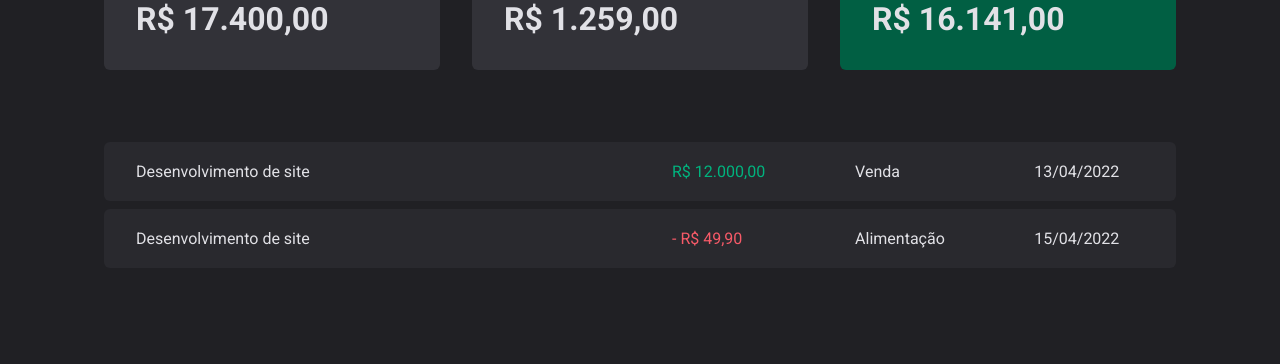
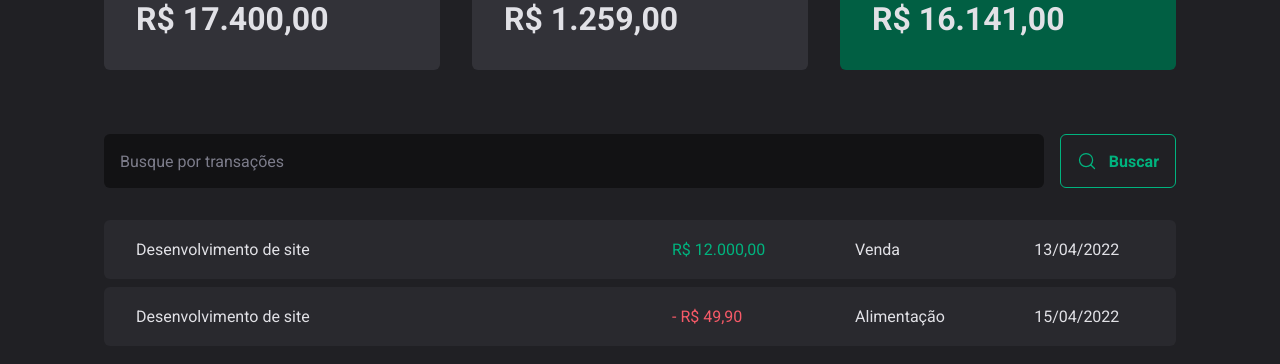
Before and after one commit to mmanaclara/dt-money, a React (Vite) app: page / in a window 1280 px wide. Shown: the top 364 px of the page. Built offline with nearby package versions, Linux system fonts and the light colour scheme.

Commit message:
create SearchForm component

```diff
--- /dev/null
+++ b/src/pages/Transactions/components/SearchForm/index.tsx
@@ -0,0 +1,18 @@
+import { MagnifyingGlass } from "phosphor-react";
+import { SearchFormContainer } from "./styles";
+
+export function SearchForm() {
+    return (
+        <SearchFormContainer>
+            <input
+                type="text"
+                placeholder="Busque por transações"
+            />
+
+        <button type="submit">
+            <MagnifyingGlass size={20} />
+            Buscar
+        </button>
+    </SearchFormContainer>
+    )
+}
--- /dev/null
+++ b/src/pages/Transactions/components/SearchForm/styles.ts
@@ -0,0 +1,40 @@
+import styled from 'styled-components'
+
+export const SearchFormContainer = styled.form`
+  display: flex;
+  gap: 1rem;
+  input {
+    flex: 1;
+    border-radius: 6px;
+    border: 0;
+    background: ${(props) => props.theme['gray-900']};
+    color: ${(props) => props.theme['gray-300']};
+    padding: 1rem;
+    &::placeholder {
+      color: ${(props) => props.theme['gray-500']};
+    }
+  }
+  button {
+    display: flex;
+    align-items: center;
+    gap: 0.75rem;
+    border: 0;
+    padding: 1rem;
+    background: transparent;
+    border: 1px solid ${(props) => props.theme['green-300']};
+    color: ${(props) => props.theme['green-300']};
+    font-weight: bold;
+    border-radius: 6px;
+    cursor: pointer;
+    &:disabled {
+      opacity: 0.6;
+      cursor: not-allowed;
+    }
+    &:not(:disabled):hover {
+      background: ${(props) => props.theme['green-500']};
+      border-color: ${(props) => props.theme['green-500']};
+      color: ${(props) => props.theme.white};
+      transition: background-color 0.2s, color 0.2s, border-color 0.2s;
+    }
+  }
+`
--- a/src/pages/Transactions/index.tsx
+++ b/src/pages/Transactions/index.tsx
@@ -1,5 +1,6 @@
 import { Header } from "../../components/Header";
 import { Summary } from "../../components/Summary";
+import { SearchForm } from "./components/SearchForm";
 import { PriceHighlight, TransactionsContainer, TransactionsTable } from "./styles";
 
 export function Transactions() {
@@ -9,6 +10,7 @@
             <Summary />
 
             <TransactionsContainer>
+                <SearchForm />
 
                 <TransactionsTable>
                 <tbody>
```
Lines whose indentation alone changed are shown as unchanged.
